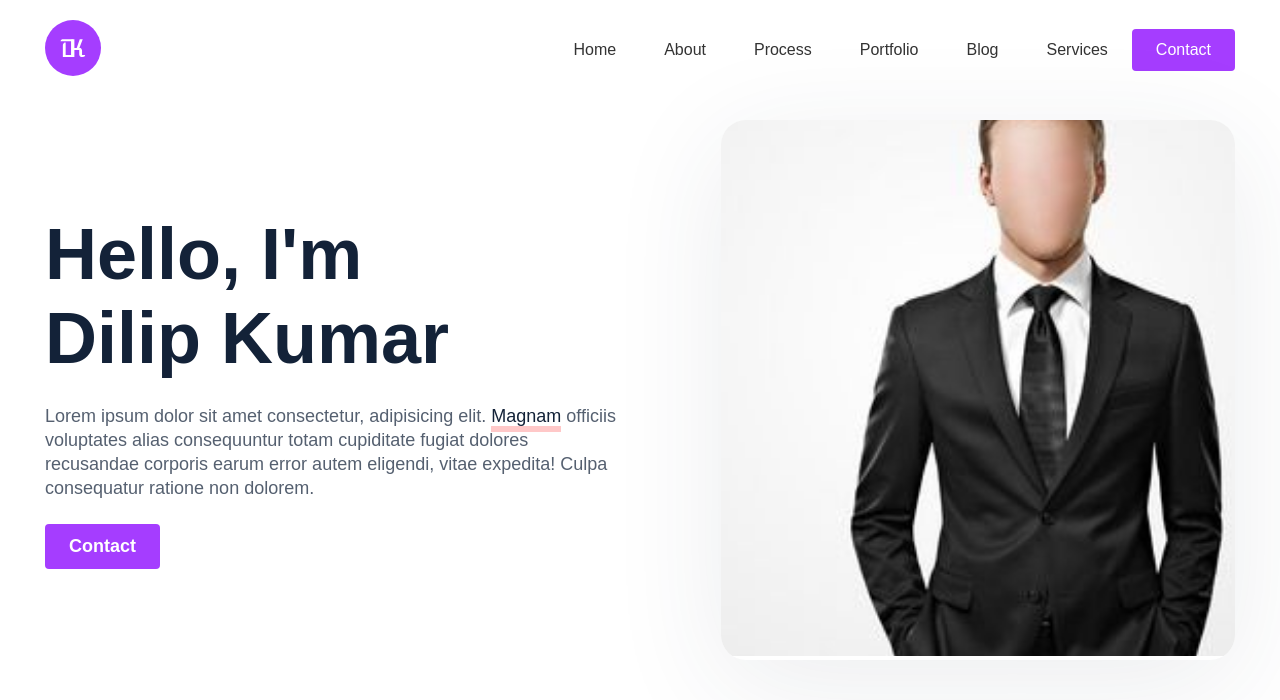
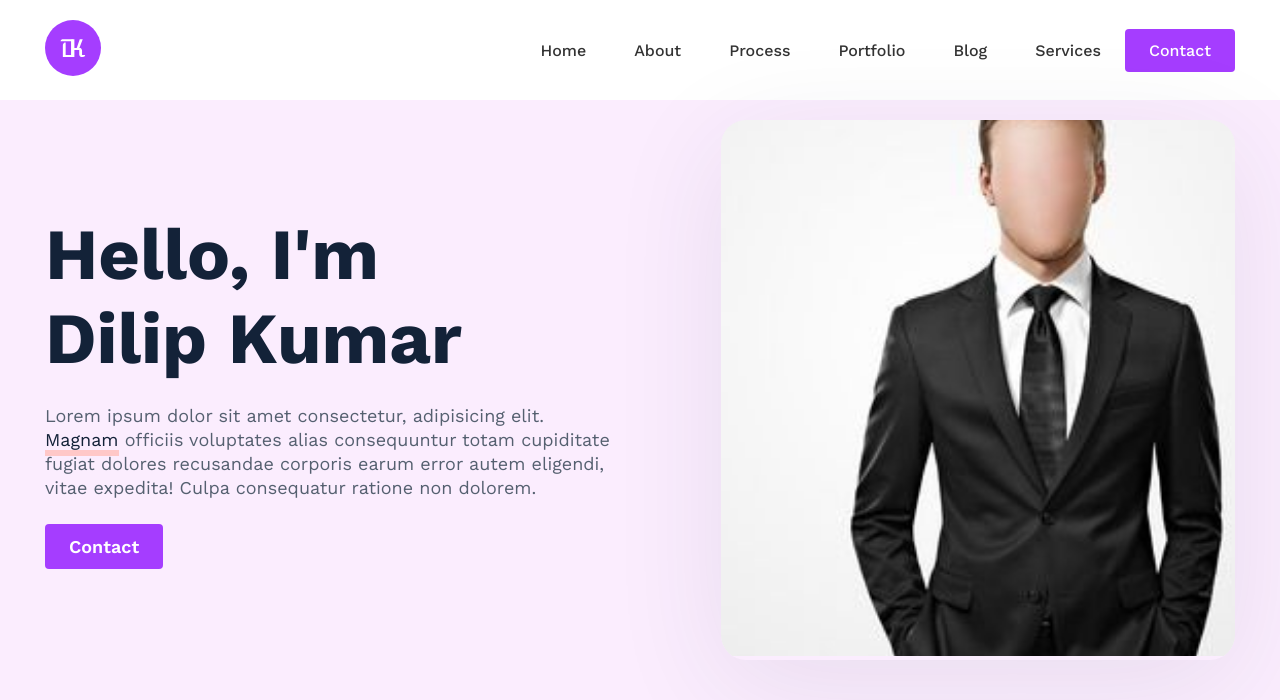
Before and after one commit to curiousdilip/freelancer, a Next.js app: page / in a window 1280 px wide. Shown: the top 700 px of the page. Built offline with nearby package versions, Linux system fonts and the light colour scheme.

Commit message:
font setup and id setup

```diff
--- a/app/componensts/header.jsx
+++ b/app/componensts/header.jsx
@@ -23,7 +23,7 @@ const Navbar = () => {
       </div>
       <ul className={`${styles.navLinks} ${isOpen ? styles.show : ''}`}>
         <li>
-          <Link href="/">
+          <Link href="#hero">
             Home
           </Link>
         </li>
--- a/app/global.scss
+++ b/app/global.scss
@@ -2,5 +2,6 @@
   padding: 0;
   margin: 0;
   box-sizing: border-box;
-  font-family: 'Work Sans', sans-serif;
+  // font-family: 'Work Sans', sans-serif;
+  font-family: var(--font-worksans), sans-serif;
 }
--- a/app/home.module.scss
+++ b/app/home.module.scss
@@ -1,3 +1,8 @@
+main {
+    #hero {
+        background-color: rgba(218, 77, 241, 0.1);
+        filter: blur(900);
+
         .container {
             height: 100dvh;
             max-width: 1230px;
@@ -59,6 +64,8 @@
 
 
         }
+    }
+}
 
 
 .primaryBtn {
--- a/app/layout.jsx
+++ b/app/layout.jsx
@@ -9,9 +9,17 @@ export const metadata = {
   },
 };
 
+const worksans = Work_Sans({
+  subsets: ['latin'],
+  display: 'swap',
+  variable: '--font-worksans',
+  weight: ['100', '200', '300', '400', '500', '600', '700', '800', '900']
+});
+
 export default function RootLayout({ children }) {
   return (
-    <html lang="en">
+    <html lang="en" className={`${worksans.variable
+      }`}>
       <body>{children}</body>
     </html>
   );
--- a/app/page.jsx
+++ b/app/page.jsx
@@ -6,9 +6,8 @@ export default function Home() {
   return (
     <>
       <Header />
-
       <main>
-        <section id="hero">
+        <section id={styles.hero}>
           <div className={styles.container}>
             <div className={styles.row}>
               <div className={styles.col}>
```
Lines whose indentation alone changed are shown as unchanged.
